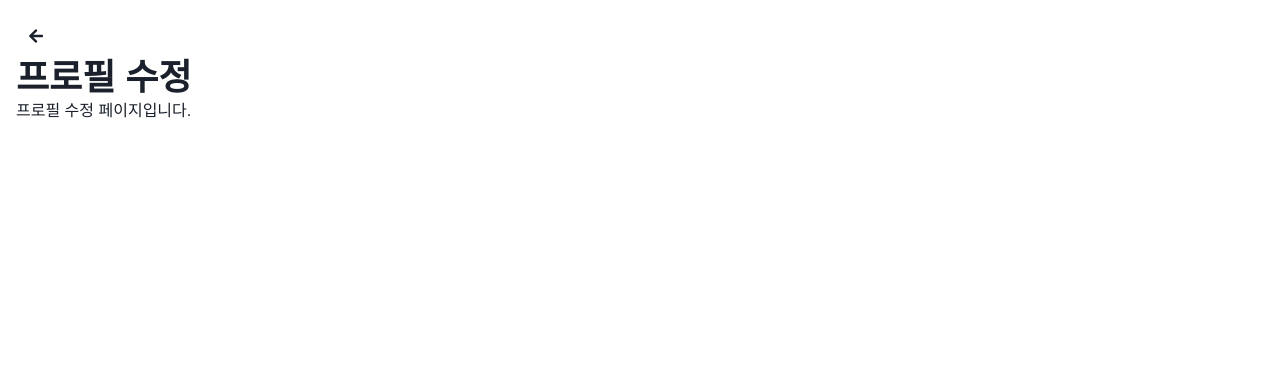
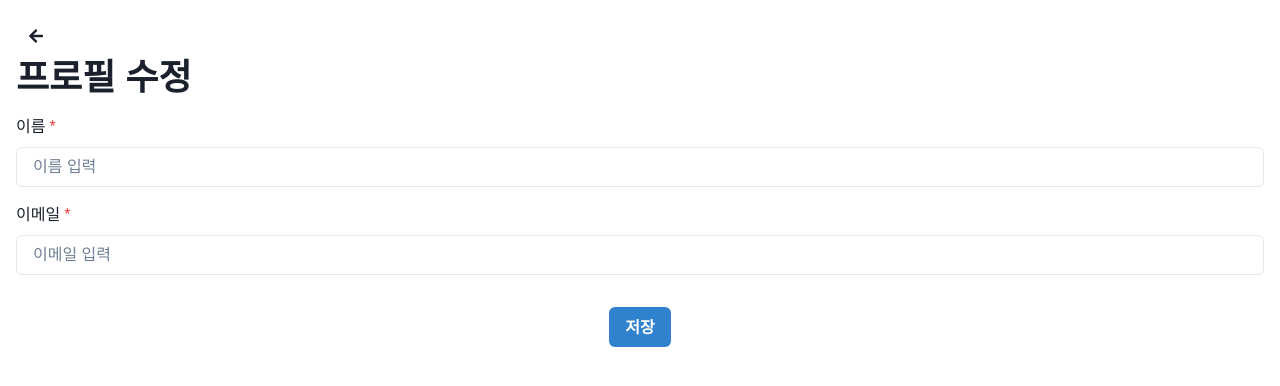
Before and after one commit to GPT-Engineer-App/customer-manager-linkup, a React (Vite) app: page /edit-profile in a window 1280 px wide. Shown: the top 386 px of the page. Built offline with nearby package versions, Linux system fonts and the light colour scheme.

Commit message:
Added a form to the EditProfile page allowing users to update their name and email. The form includes validation and a save button that logs the updated information to the console.
Prompt: 프로필 수정 연결

```diff
--- a/src/pages/EditProfile.jsx
+++ b/src/pages/EditProfile.jsx
@@ -1,15 +1,35 @@
-import React from "react";
-import { Box, Heading, Text, IconButton } from "@chakra-ui/react";
+import React, { useState } from "react";
+import { Box, Heading, IconButton, Input, Button, FormControl, FormLabel, VStack } from "@chakra-ui/react";
 import { FaArrowLeft } from "react-icons/fa";
 import { useNavigate } from "react-router-dom";
 
 const EditProfile = () => {
   const navigate = useNavigate();
+  const [name, setName] = useState("");
+  const [email, setEmail] = useState("");
+
+  const handleSave = () => {
+    console.log("Profile Updated:", { name, email });
+    navigate(-1);
+  };
+
   return (
     <Box p={4}>
       <IconButton icon={<FaArrowLeft />} variant="ghost" onClick={() => navigate(-1)} mr={2} />
-      <Heading>프로필 수정</Heading>
-      <Text>프로필 수정 페이지입니다.</Text>
+      <Heading mb={4}>프로필 수정</Heading>
+      <VStack spacing={4} as="form" onSubmit={(e) => e.preventDefault()}>
+        <FormControl isRequired>
+          <FormLabel>이름</FormLabel>
+          <Input value={name} onChange={(e) => setName(e.target.value)} placeholder="이름 입력" />
+        </FormControl>
+        <FormControl isRequired>
+          <FormLabel>이메일</FormLabel>
+          <Input type="email" value={email} onChange={(e) => setEmail(e.target.value)} placeholder="이메일 입력" />
+        </FormControl>
+        <Button mt={4} colorScheme="blue" onClick={handleSave}>
+          저장
+        </Button>
+      </VStack>
     </Box>
   );
 };
```
